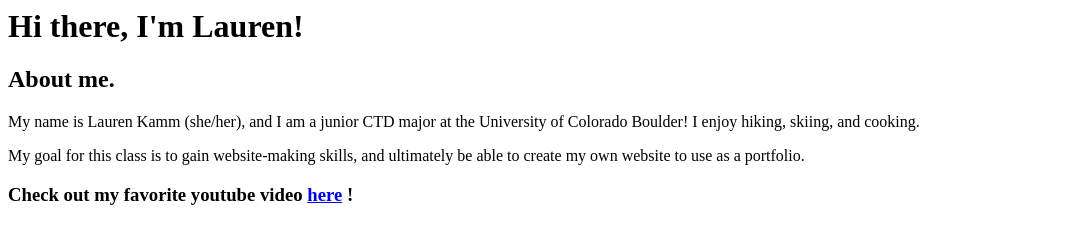
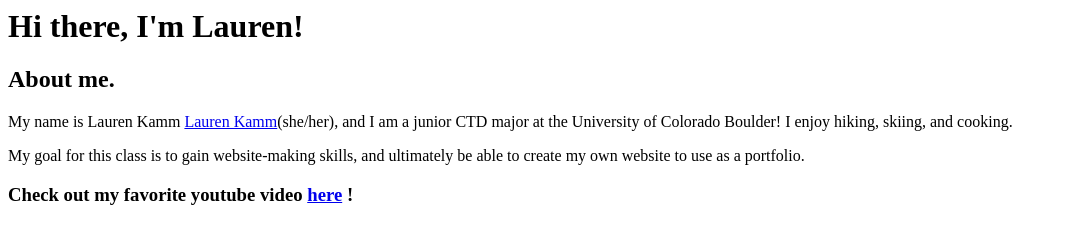
Before and after one commit to laurenkamm/laurenkamm.github.io, a plain HTML site: page wa/wa2.html in a window 1280 px wide. Shown: the whole page, without its empty margins (0-1067 px from the left). Drawn offline with Linux system fonts and the light colour scheme.

Commit message:
updated wa2.html

```diff
--- a/wa/wa2.html
+++ b/wa/wa2.html
@@ -3,7 +3,7 @@
     <body>
         <h1>Hi there, I'm Lauren!</h1>
         <h2>About me.</h2>
-        <p>My name is Lauren Kamm (she/her), and I am a junior CTD major at the University of Colorado Boulder! I enjoy hiking, skiing, and cooking.  </p>
+        <p>My name is Lauren Kamm <a href="img/Lauren_Photo.jpg">Lauren Kamm</a>(she/her), and I am a junior CTD major at the University of Colorado Boulder! I enjoy hiking, skiing, and cooking.  </p>
         <p>My goal for this class is to gain website-making skills, and ultimately be able to create my own website to use as a portfolio.</p>
         <h3>Check out my favorite youtube video <a href="https://www.youtube.com/watch?v=zMjYDwge8CI">here</a> !</h3>
     </body>
```
